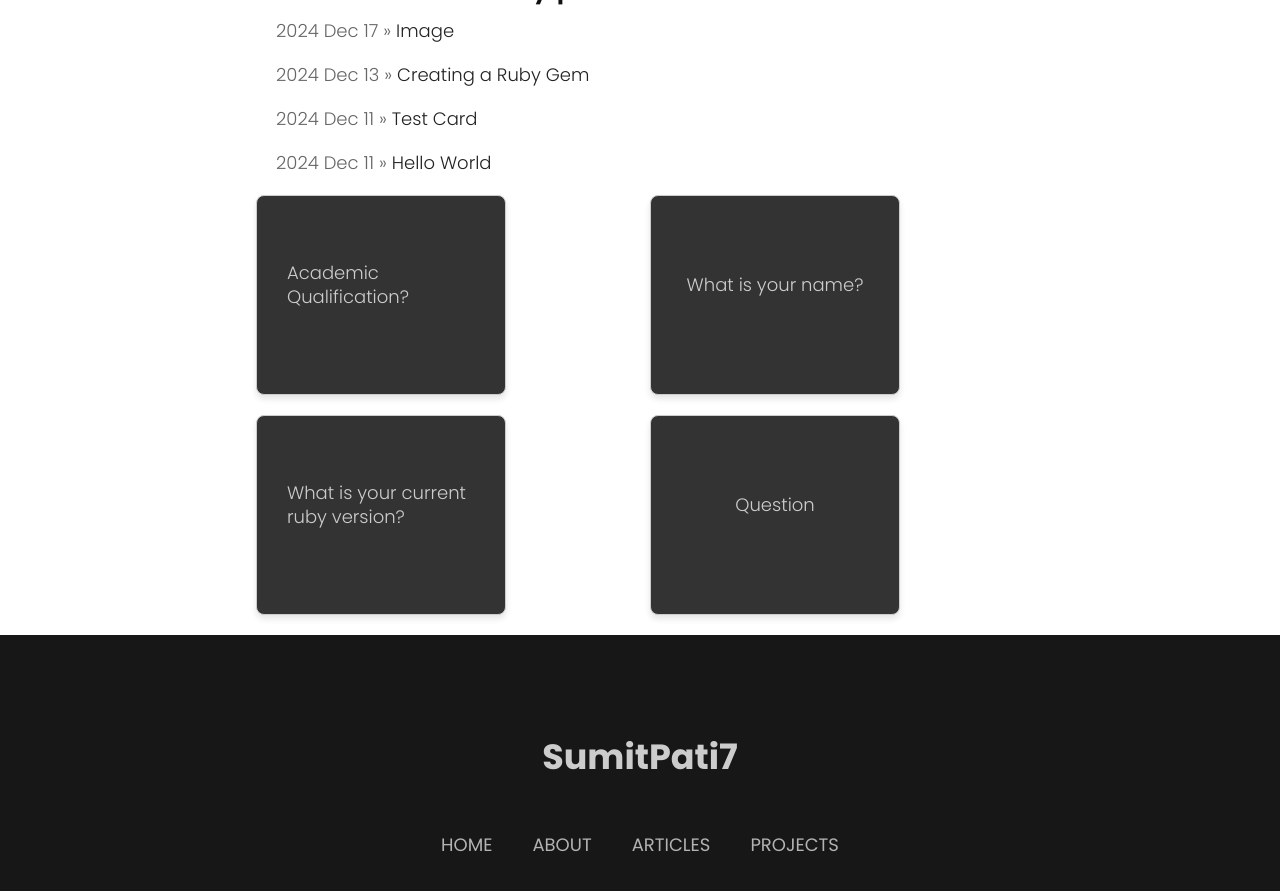
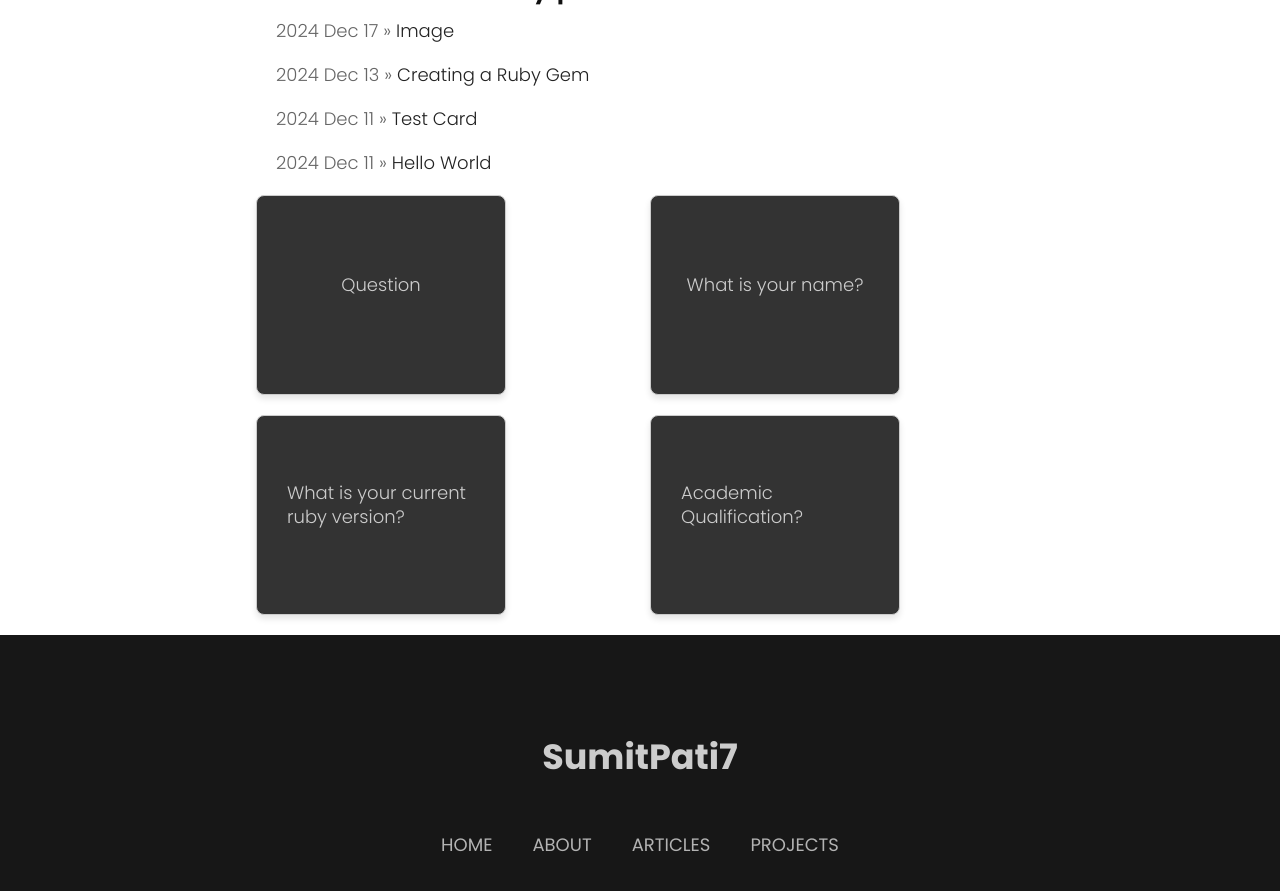
Before and after one commit to sumitpati7/blog, a Jekyll site: the page built from index.md, in a window 1280 px wide and 900 px high, scrolled down 478 px. Shown: the top 891 px of the window. Built offline with Jekyll 4.4.1, drawn with Linux system fonts in a browser that asks for light colours; nearby versions of some CDN libraries; some web fonts are replaced; comment, search, counter and statistics services are not loaded; part of the change alters nothing that is shown.

Commit message:
auto commit

```diff
--- a/index.md
+++ b/index.md
@@ -2,8 +2,8 @@
 layout: default
 title: SumitPati7
 flashcards:
-  - question: Academic Qualification?
-    answer: Bachelor in CSIT
+  - question: Question
+    answer: Answer
 
   - question: What is your name?
     answer: My name is **Sumit Pati**.
@@ -11,8 +11,8 @@ flashcards:
   - question: What is your current ruby version?
     answer: 3\.3.4
 
-  - question: Question
-    answer: Answer
+  - question: Academic Qualification?
+    answer: Bachelor in CSIT
 
 ---
 # Hello There, I am Sumit Pati.
```
